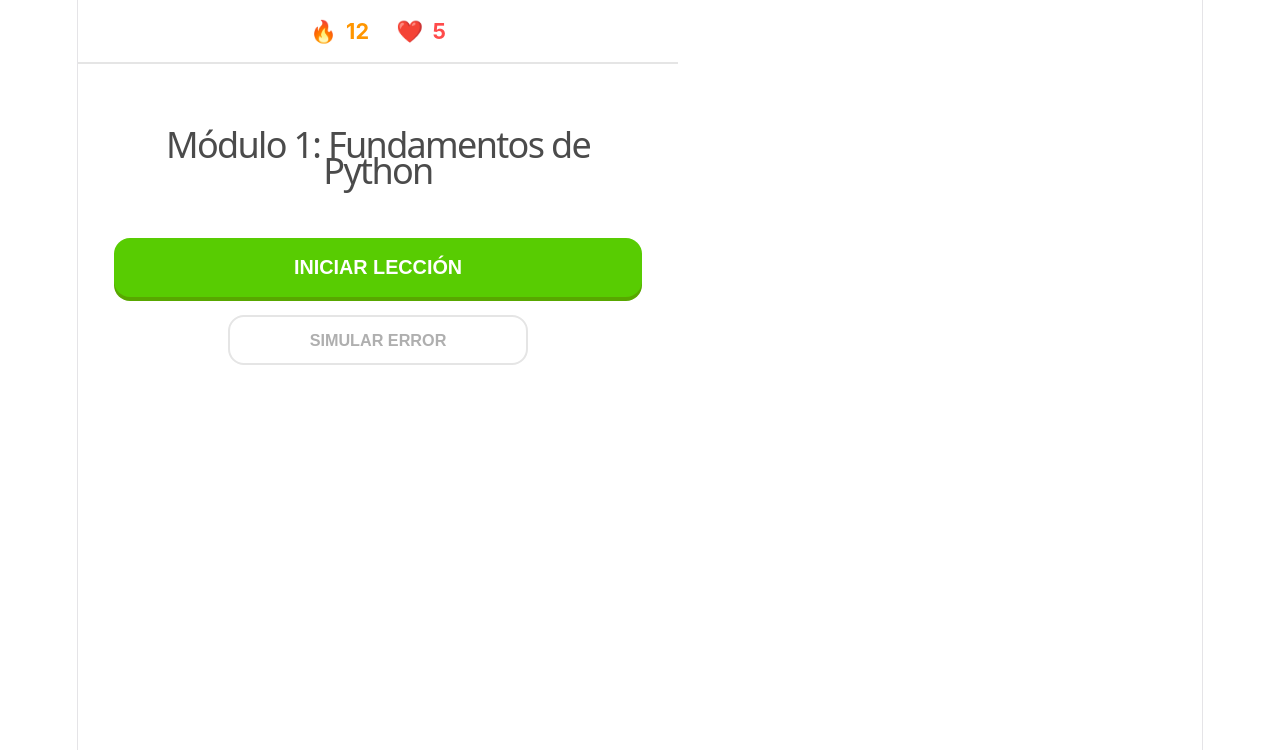
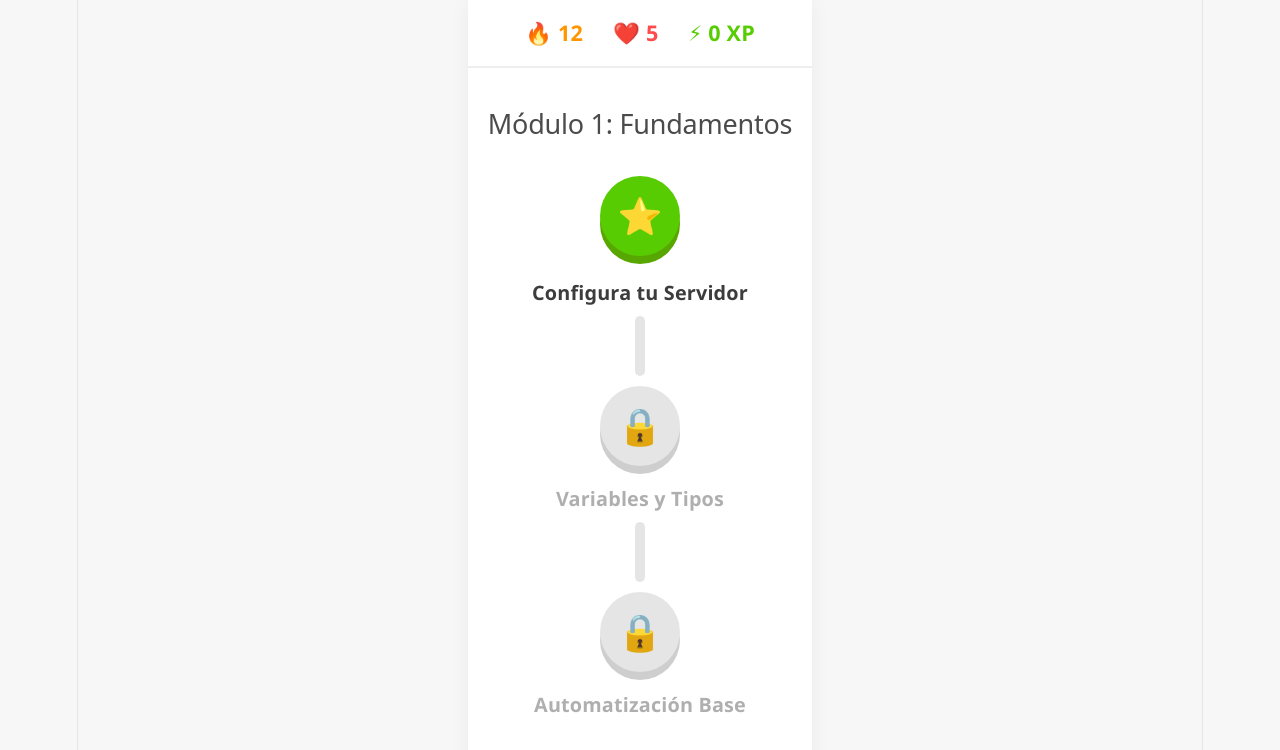
Before and after one commit to GermanGiraldo1/mi-app-duopython, a React (Vite) app: page / in a window 1280 px wide. Shown: the top 750 px of the page. Built offline with nearby package versions, Linux system fonts and the light colour scheme.

Commit message:
codigo dado por gemini de app.jsx

```diff
--- a/src/App.jsx
+++ b/src/App.jsx
@@ -1,122 +1,182 @@
-import { useState } from 'react';
-import './App.css';
+import React, { useState } from 'react';
 
-function App() {
-  const [lives, setLives] = useState(5);
-  const streak = 12; // Valor estático por ahora
+export default function App() {
+  // --- ESTADOS DE LA APLICACIÓN ---
+  // Controla en qué pantalla estamos: 'mapa' o 'leccion'
+  const [vistaActual, setVistaActual] = useState('mapa');
 
-  // Estados para la navegación y el reto
-  const [vistaActual, setVistaActual] = useState('inicio'); // 'inicio' o 'leccion'
-  const [inputValue, setInputValue] = useState('');
-  const [status, setStatus] = useState('idle'); // 'idle', 'correct', 'incorrect'
+  // Estadísticas globales del usuario
+  const [vidas, setVidas] = useState(5);
+  const [xp, setXp] = useState(0);
+  const [racha, setRacha] = useState(12);
 
-  const handleSimulateError = () => {
-    if (lives > 0) {
-      setLives(lives - 1);
+  // Estados específicos de la lección
+  const [respuesta, setRespuesta] = useState('');
+  const [estadoLeccion, setEstadoLeccion] = useState('escribiendo'); // 'escribiendo', 'correcto', 'incorrecto'
+
+  // --- LÓGICA DE LA LECCIÓN ---
+  const comprobarRespuesta = () => {
+    if (respuesta.trim() === '50') {
+      setEstadoLeccion('correcto');
+      setXp(xp + 10); // Sumamos XP al ganar
+    } else {
+      setEstadoLeccion('incorrecto');
+      if (vidas > 0) setVidas(vidas - 1); // Restamos una vida al fallar
     }
   };
 
-  const handleStartLesson = () => {
-    setVistaActual('leccion');
-    setStatus('idle');
-    setInputValue('');
+  const regresarAlMapa = () => {
+    setVistaActual('mapa');
+    setEstadoLeccion('escribiendo');
+    setRespuesta('');
   };
 
-  const handleCheck = () => {
-    if (inputValue.trim() === '50') {
-      setStatus('correct');
-    } else {
-      setStatus('incorrect');
-      if (lives > 0) {
-        setLives(lives - 1);
-      }
-    }
-  };
+  // --- RENDERIZADO DEL MAPA ---
+  const renderMapa = () => (
+    <div className="contenedor-mapa">
+      <h2 className="titulo-seccion">Módulo 1: Fundamentos</h2>
 
-  const handleContinue = () => {
-    // Por ahora regresamos al inicio al continuar
-    setVistaActual('inicio');
-  };
+      {/* Nodo 1: Activo */}
+      <div className="nodo-camino activo" onClick={() => setVistaActual('leccion')}>
+        <div className="icono-nodo">⭐</div>
+      </div>
+      <p className="texto-nodo">Configura tu Servidor</p>
 
-  return (
-    <div className="app-container">
-      <nav className="top-nav">
-        <div className="nav-stats">
-          <div className="stat streak">
-            <span className="emoji">🔥</span> {streak}
+      {/* Línea conectora */}
+      <div className="linea-conectora"></div>
+
+      {/* Nodo 2: Bloqueado */}
+      <div className="nodo-camino bloqueado">
+        <div className="icono-nodo">🔒</div>
       </div>
-          <div className="stat lives">
-            <span className="emoji">❤️</span> {lives}
+      <p className="texto-nodo gris">Variables y Tipos</p>
+
+      {/* Línea conectora */}
+      <div className="linea-conectora"></div>
+
+      {/* Nodo 3: Bloqueado */}
+      <div className="nodo-camino bloqueado">
+        <div className="icono-nodo">🔒</div>
       </div>
+      <p className="texto-nodo gris">Automatización Base</p>
     </div>
-      </nav>
+  );
 
-      <main className="main-content">
-        {/* RENDERIZADO CONDICIONAL: Dependiendo de vistaActual mostramos una cosa u otra */}
-        {vistaActual === 'inicio' ? (
-          <>
-            <h1 className="course-title">Módulo 1: Fundamentos de Python</h1>
-
-            <button className="btn-primary start-lesson" onClick={handleStartLesson}>
-              Iniciar Lección
-            </button>
-
-            <button className="btn-secondary simulate-error" onClick={handleSimulateError}>
-              Simular error
-            </button>
-          </>
-        ) : (
-          <div className="lesson-container">
-            <h1 className="course-title lesson-title">Módulo 1: Fundamentos de Python</h1>
-            <h2 className="lesson-subtitle">Lección: Configura tu Servidor</h2>
-            <p className="lesson-instruction">
+  // --- RENDERIZADO DE LA LECCIÓN ---
+  const renderLeccion = () => (
+    <div className="contenedor-leccion">
+      <h3 className="subtitulo-gris">Módulo 1: Fundamentos de Python</h3>
+      <h1 className="titulo-leccion">Lección: Configura tu Servidor</h1>
+      <p className="instruccion">
         Tu primer servidor multijugador necesita configuración. Corrige el valor de <strong>unidades_disponibles</strong> para establecer 50 servidores operativos.
       </p>
 
-            <div className="code-editor">
-              <pre>
-{`configuracion_servidor = {
-  "nombre": "Servidor_Principal",
-  "puerto": 8080,
-  "unidades_disponibles": `}<input
+      <div className="editor-codigo">
+        <p><span className="keyword">configuracion_servidor</span> = {'{'}</p>
+        <p className="indent">"nombre": <span className="string">"Servidor_Principal"</span>,</p>
+        <p className="indent">"puerto": <span className="number">8080</span>,</p>
+        <p className="indent">
+          "unidades_disponibles":
+          <input
             type="text"
-                  value={inputValue}
-                  onChange={(e) => setInputValue(e.target.value)}
-                  className={`code-input ${status === 'incorrect' ? 'input-error' : ''}`}
-                  disabled={status === 'correct'}
-                  autoComplete="off"
-                />{`
-}`}
-              </pre>
+            className="input-codigo"
+            value={respuesta}
+            onChange={(e) => setRespuesta(e.target.value)}
+            disabled={estadoLeccion === 'correcto'}
+            placeholder="..."
+            autoFocus
+          />
+        </p>
+        <p>{'}'}</p>
       </div>
 
-            <div className="feedback-container">
-              {status === 'correct' && (
-                <div className="feedback-message success">
-                  <h2>¡CORRECTO! +10 XP</h2>
+      {estadoLeccion === 'incorrecto' && (
+        <div className="alerta-error">
+          ❌ ¡Oops! Esa no es la cantidad correcta. Revisa el número.
         </div>
       )}
-              {status === 'incorrect' && (
-                <div className="feedback-message error">
-                  <h2>Respuesta incorrecta.</h2>
+
+      {estadoLeccion === 'correcto' ? (
+        <div className="area-exito">
+          <div className="alerta-exito">
+            <h2>✔ ¡CORRECTO! +10 XP</h2>
           </div>
-              )}
+          <button className="btn-continuar" onClick={regresarAlMapa}>
+            CONTINUAR AL MAPA
+          </button>
         </div>
-
-            {status === 'correct' ? (
-              <button className="btn-primary btn-success" onClick={handleContinue}>
-                CONTINUAR
-              </button>
       ) : (
-              <button className="btn-primary" onClick={handleCheck}>
+        <button className="btn-comprobar" onClick={comprobarRespuesta}>
           COMPROBAR
         </button>
       )}
     </div>
-        )}
-      </main>
+  );
+
+  // --- RENDERIZADO PRINCIPAL ---
+  return (
+    <div className="app-global">
+      {/* INYECCIÓN DE ESTILOS CSS EN EL MISMO ARCHIVO */}
+      <style>{`
+        body { margin: 0; font-family: 'Segoe UI', Tahoma, Geneva, Verdana, sans-serif; background-color: #f7f7f7; color: #3c3c3c; }
+        .app-global { max-width: 600px; margin: 0 auto; background: white; min-height: 100vh; box-shadow: 0 0 20px rgba(0,0,0,0.05); display: flex; flex-direction: column; }
+
+        /* HEADER */
+        .header-stats { display: flex; justify-content: center; gap: 30px; padding: 20px; border-bottom: 2px solid #eee; font-size: 1.2rem; font-weight: bold; background: white; position: sticky; top: 0; z-index: 10; }
+        .stat-fuego { color: #ff9600; }
+        .stat-vidas { color: #ff4b4b; }
+        .stat-xp { color: #58cc02; }
+
+        /* MAPA */
+        .contenedor-mapa { padding: 40px 20px; display: flex; flex-direction: column; align-items: center; }
+        .titulo-seccion { width: 100%; text-align: left; font-size: 1.5rem; margin-bottom: 40px; color: #4b4b4b; }
+        .nodo-camino { width: 80px; height: 80px; border-radius: 50%; display: flex; justify-content: center; align-items: center; cursor: pointer; transition: transform 0.2s; position: relative; }
+        .nodo-camino.activo { background-color: #58cc02; box-shadow: 0 8px 0 #58a700; transform: translateY(-4px); }
+        .nodo-camino.activo:active { box-shadow: 0 0 0 #58a700; transform: translateY(4px); }
+        .nodo-camino.bloqueado { background-color: #e5e5e5; box-shadow: 0 8px 0 #cecece; cursor: not-allowed; }
+        .icono-nodo { font-size: 2rem; }
+        .texto-nodo { margin-top: 20px; font-weight: bold; font-size: 1.1rem; }
+        .texto-nodo.gris { color: #afafaf; }
+        .linea-conectora { width: 10px; height: 60px; background-color: #e5e5e5; margin: 10px 0; border-radius: 5px; }
+
+        /* LECCION */
+        .contenedor-leccion { padding: 30px 20px; display: flex; flex-direction: column; flex-grow: 1; }
+        .subtitulo-gris { color: #afafaf; text-transform: uppercase; font-size: 0.9rem; letter-spacing: 1px; margin-bottom: 5px; }
+        .titulo-leccion { margin-top: 0; font-size: 1.8rem; margin-bottom: 20px; }
+        .instruccion { font-size: 1.1rem; line-height: 1.5; margin-bottom: 30px; }
+
+        .editor-codigo { background-color: #282c34; color: #abb2bf; padding: 20px; border-radius: 15px; font-family: 'Courier New', Courier, monospace; font-size: 1.1rem; box-shadow: 0 10px 20px rgba(0,0,0,0.1); margin-bottom: 30px; }
+        .editor-codigo p { margin: 5px 0; }
+        .editor-codigo .indent { padding-left: 30px; }
+        .editor-codigo .keyword { color: #c678dd; }
+        .editor-codigo .string { color: #98c379; }
+        .editor-codigo .number { color: #d19a66; }
+
+        .input-codigo { background-color: #3e4451; border: 2px solid #5c6370; color: white; border-radius: 8px; padding: 5px 10px; font-size: 1.1rem; width: 60px; text-align: center; margin-left: 10px; font-family: monospace; outline: none; }
+        .input-codigo:focus { border-color: #61afef; }
+
+        .btn-comprobar, .btn-continuar { width: 100%; padding: 18px; border-radius: 15px; font-size: 1.2rem; font-weight: bold; text-align: center; border: none; cursor: pointer; text-transform: uppercase; letter-spacing: 1px; margin-top: auto; transition: transform 0.1s; }
+        .btn-comprobar { background-color: #58cc02; color: white; box-shadow: 0 6px 0 #58a700; }
+        .btn-comprobar:active { box-shadow: 0 0 0 #58a700; transform: translateY(6px); }
+
+        .btn-continuar { background-color: #58cc02; color: white; box-shadow: 0 6px 0 #58a700; }
+
+        .alerta-error { background-color: #ffdfe0; color: #ea2b2b; padding: 15px; border-radius: 10px; font-weight: bold; text-align: center; margin-bottom: 20px; border: 2px solid #ea2b2b; }
+        .area-exito { display: flex; flex-direction: column; gap: 20px; margin-top: auto; }
+        .alerta-exito { background-color: #d7ffb8; color: #58a700; padding: 20px; border-radius: 15px; text-align: center; border: 2px solid #58cc02; }
+        .alerta-exito h2 { margin: 0; }
+      `}</style>
+
+      {/* BARRA SUPERIOR FIJA */}
+      <div className="header-stats">
+        <span className="stat-fuego">🔥 {racha}</span>
+        <span className="stat-vidas">❤️ {vidas}</span>
+        <span className="stat-xp">⚡ {xp} XP</span>
+      </div>
+
+      {/* RENDERIZADO CONDICIONAL (La magia de cambiar de pantalla) */}
+      {vistaActual === 'mapa' ? renderMapa() : renderLeccion()}
+
     </div>
   );
 }
-
-export default App;
```
Lines whose indentation alone changed are shown as unchanged.
